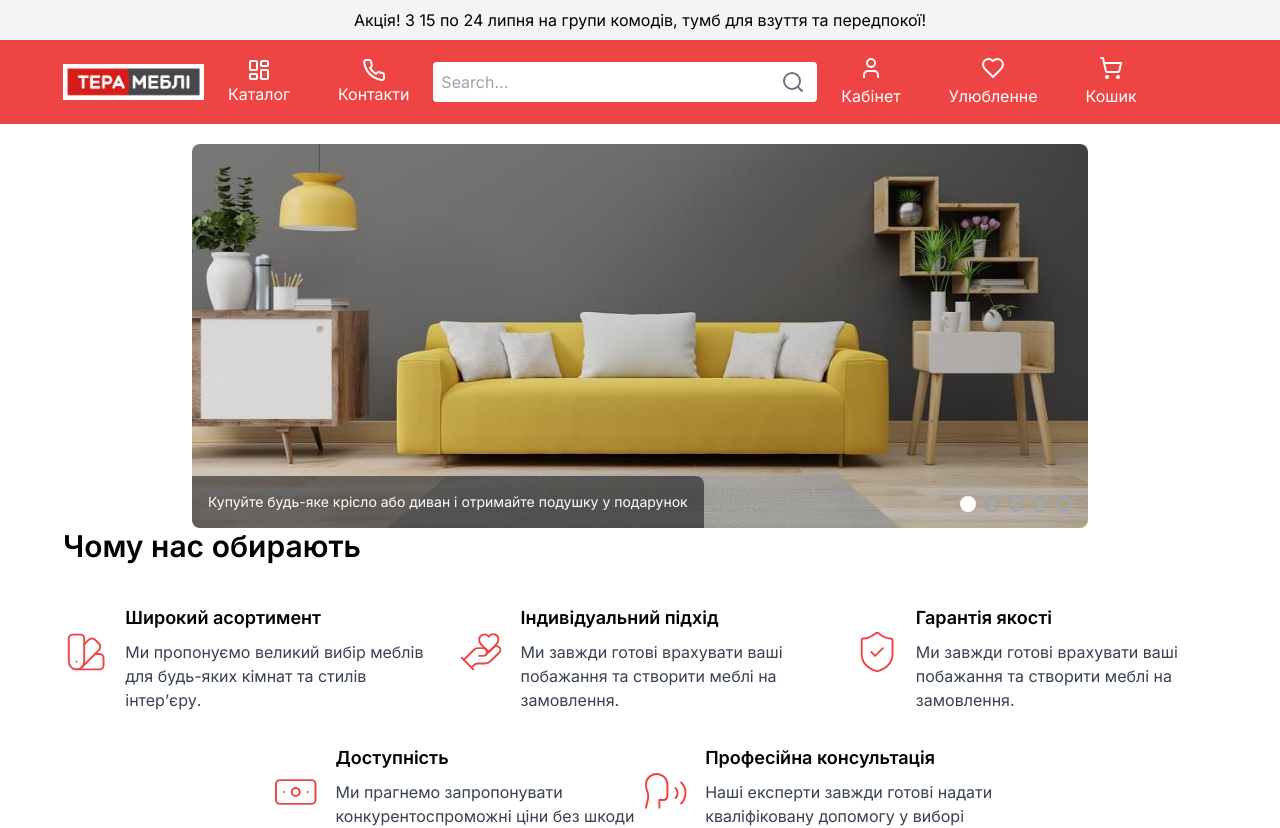
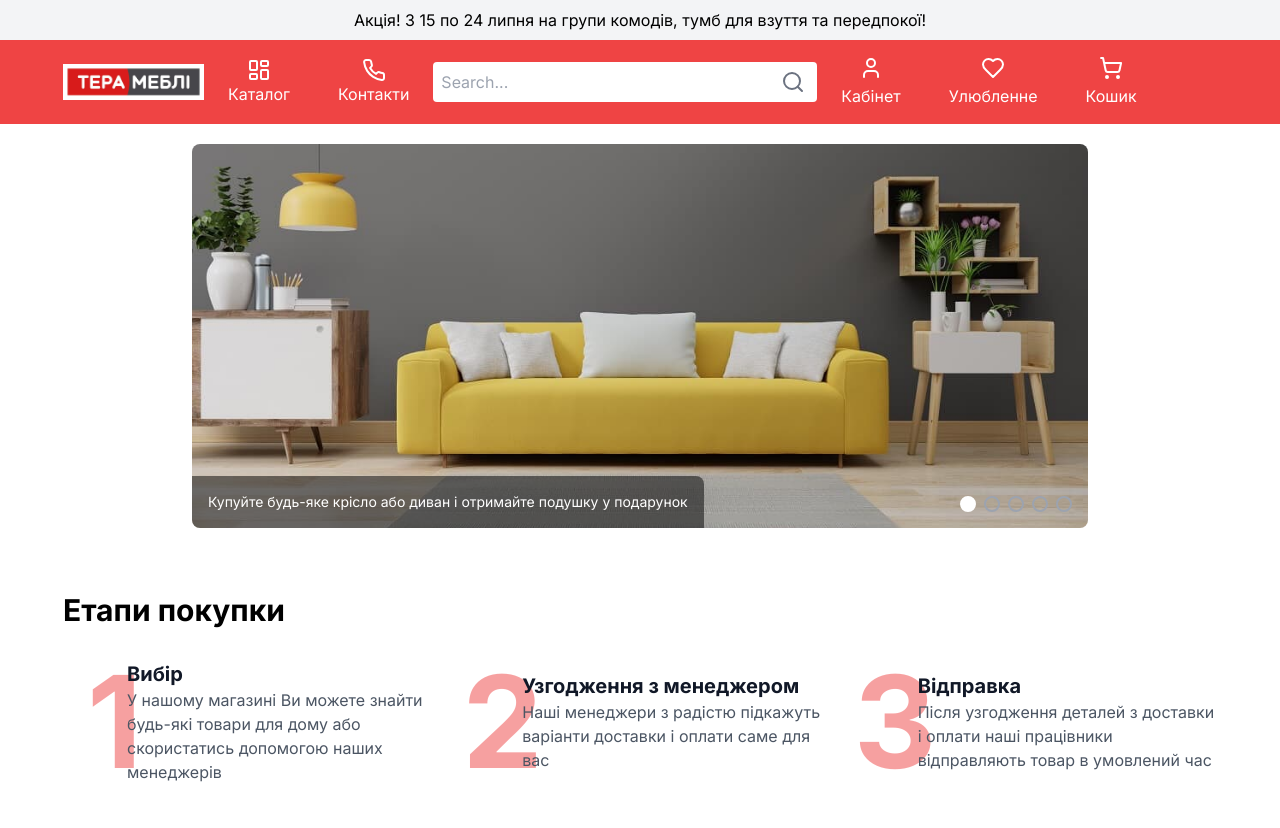
Before and after one commit to nhnserg/tera-mebli, a Next.js app: page / in a window 1280 px wide. Shown: the top 828 px of the page. Built offline with nearby package versions, Linux system fonts and the light colour scheme.

Commit message:
Stage
Stage finish, PopularCategories start

```diff
--- a/app/page.tsx
+++ b/app/page.tsx
@@ -1,11 +1,12 @@
-
 import HeroCarousel from "@/components/HeroCarousel";
+import Stages from "@/components/Stages";
 import WhyChooseUs from "@/components/WhyChooseUs";
 
 const Home = () => {
   return (
     <main>
       <HeroCarousel />
+      <Stages />
       <WhyChooseUs />
     </main>
   );
--- /dev/null
+++ b/components/PopularCategories.tsx
@@ -0,0 +1,75 @@
+"use client";
+
+import Image from "next/image";
+
+const PopularCategories = () => {
+  return (
+    <div className="container mx-auto mt-8">
+      <h2 className="text-3xl font-semibold mb-8">Популярні категорії</h2>
+      <div className="grid grid-cols-2 lg:grid-cols-3 gap-4">
+        <div className="relative">
+          <Image
+            src="/images/kitchens.jpg"
+            alt="Кухні"
+            className="w-full h-full object-cover"
+          />
+          <div className="absolute bottom-2 left-2 bg-white text-black px-3 py-1 rounded">
+            Кухні
+          </div>
+        </div>
+        <div className="relative">
+          <Image
+            src="/images/wardrobes.jpg"
+            alt="Шафи"
+            className="w-full h-full object-cover"
+          />
+          <div className="absolute bottom-2 left-2 bg-white text-black px-3 py-1 rounded">
+            Шафи
+          </div>
+        </div>
+        <div className="relative">
+          <Image
+            src="/images/office-furniture.jpg"
+            alt="Офісні меблі"
+            className="w-full h-full object-cover"
+          />
+          <div className="absolute bottom-2 left-2 bg-white text-black px-3 py-1 rounded">
+            Офісні меблі
+          </div>
+        </div>
+        <div className="relative">
+          <Image
+            src="/images/beds.jpg"
+            alt="Ліжка"
+            className="w-full h-full object-cover"
+          />
+          <div className="absolute bottom-2 left-2 bg-white text-black px-3 py-1 rounded">
+            Ліжка
+          </div>
+        </div>
+        <div className="relative">
+          <Image
+            src="/images/dressers.jpg"
+            alt="Комоди і тумби"
+            className="w-full h-full object-cover"
+          />
+          <div className="absolute bottom-2 left-2 bg-white text-black px-3 py-1 rounded">
+            Комоди і тумби
+          </div>
+        </div>
+        <div className="relative">
+          <Image
+            src="/images/sofas.jpg"
+            alt="Дивани"
+            className="w-full h-full object-cover"
+          />
+          <div className="absolute bottom-2 left-2 bg-white text-black px-3 py-1 rounded">
+            Дивани
+          </div>
+        </div>
+      </div>
+    </div>
+  );
+};
+
+export default PopularCategories;
--- /dev/null
+++ b/components/Stages.tsx
@@ -0,0 +1,49 @@
+const Stages = () => {
+  return (
+    <div className="container mx-auto my-16">
+      <h2 className="text-3xl font-bold mb-8">Етапи покупки</h2>
+      <div className="grid grid-cols-1 md:grid-cols-3 gap-8">
+        <div className="relative flex items-center">
+          <div className="absolute left-6 text-9xl font-bold text-red-500 opacity-50 ">
+            1
+          </div>
+          <div className="relative ml-16">
+            <h3 className="text-xl font-bold text-gray-900">Вибір</h3>
+            <p className="text-gray-600">
+              У нашому магазині Ви можете знайти будь-які товари для дому або
+              скористатись допомогою наших менеджерів
+            </p>
+          </div>
+        </div>
+        <div className="relative flex items-center">
+          <div className="absolute left-1 text-9xl font-bold text-red-500 opacity-50">
+            2
+          </div>
+          <div className="relative ml-16">
+            <h3 className="text-xl font-bold text-gray-900 ">
+              Узгодження з менеджером
+            </h3>
+            <p className="text-gray-600">
+              Наші менеджери з радістю підкажуть варіанти доставки і оплати саме
+              для вас
+            </p>
+          </div>
+        </div>
+        <div className="relative flex items-center">
+          <div className="absolute left-1 text-9xl font-bold text-red-500  opacity-50 -ml-1">
+            3
+          </div>
+          <div className="relative ml-16">
+            <h3 className="text-xl font-bold text-gray-900 ">Відправка</h3>
+            <p className="text-gray-600">
+              Після узгодження деталей з доставки і оплати наші працівники
+              відправляють товар в умовлений час
+            </p>
+          </div>
+        </div>
+      </div>
+    </div>
+  );
+};
+
+export default Stages;
```
